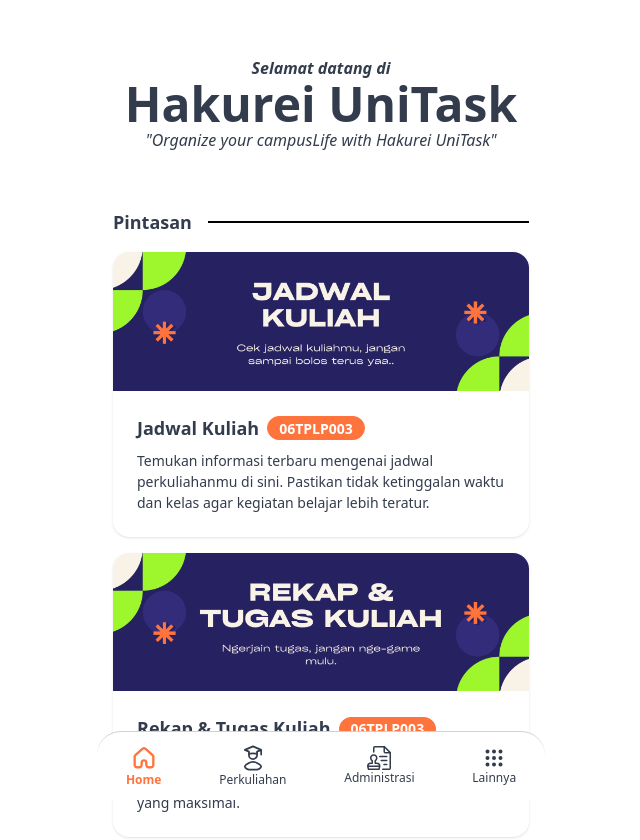
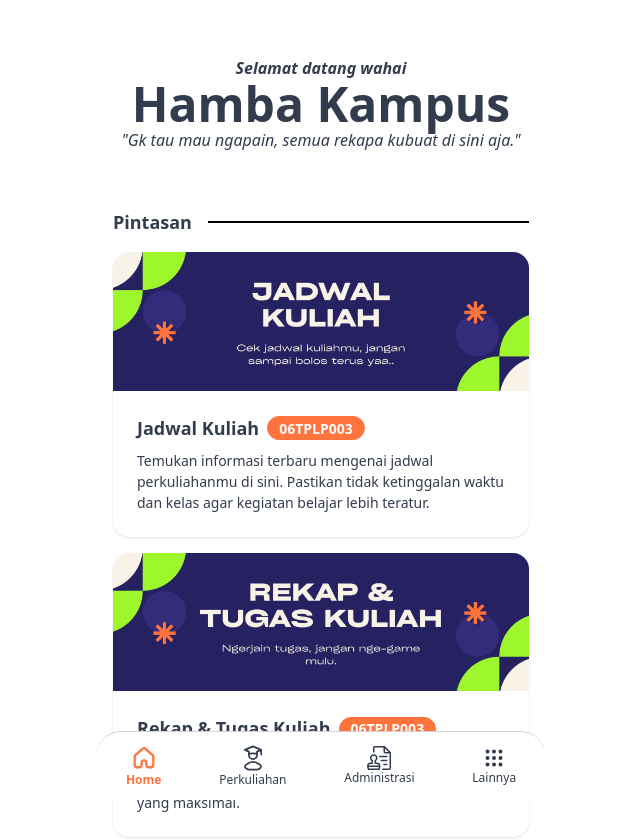
Before and after one commit to aritlhq/hakurei, an Astro site: page / in a window 1280 px wide. Shown: the top 840 px of the page, without its empty margins (319-959 px from the left). Built offline with nearby package versions, Linux system fonts and the light colour scheme; Astro itself is replaced by a stand-in of ours.

Commit message:
Update Welcome.astro

```diff
--- a/src/components/Welcome.astro
+++ b/src/components/Welcome.astro
@@ -6,9 +6,9 @@ import Faq from "./Faq.astro";
 <div class="pt-10">
     <div class="blur-reveal-container">
         <div class="py-4 text-center">
-            <h1 class="italic font-bold">Selamat datang di</h1>
-            <h2 class="text-5xl font-bold">Hakurei UniTask</h2>
-            <span class="italic">"Organize your campusLife with Hakurei UniTask"</span>
+            <h1 class="italic font-bold">Selamat datang wahai</h1>
+            <h2 class="text-5xl font-bold">Hamba Kampus</h2>
+            <span class="italic">"Gk tau mau ngapain, semua rekapa kubuat di sini aja."</span>
         </div>
         <div class="mt-10 flex flex-col gap-4">
             <div class="flex gap-4 items-center">
```
